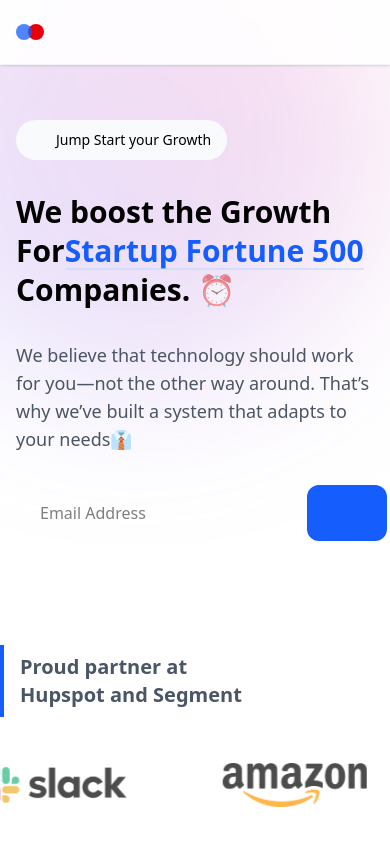
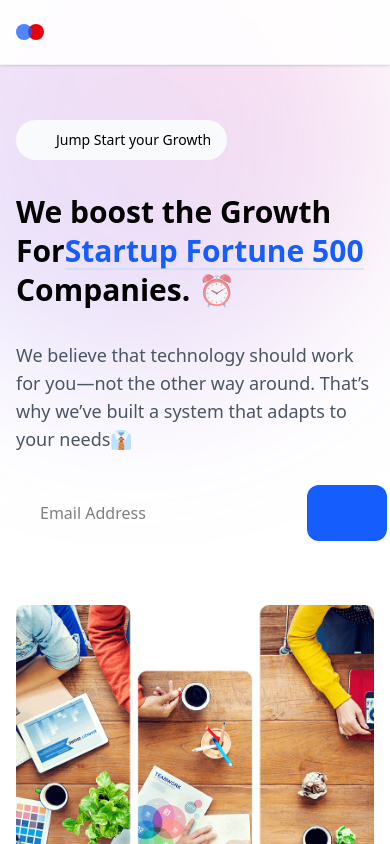
Before and after one commit to BawaErnestKwame/react-tailwind-business-app, a React (Vite) app: page / in a window 390 px wide. Shown: the top 844 px of the page. Built offline with nearby package versions, Linux system fonts and the light colour scheme; some icons are missing.

Commit message:
genral update

```diff
--- a/src/Components/Hero.jsx
+++ b/src/Components/Hero.jsx
@@ -7,7 +7,7 @@
 
 const Hero = () => {
   return (
-    <div className= 'container mx-auto pt-30 pb-6 px-4 sm:px-6 lg:px-8 justify-between items-center flex sm:flex-col md:flex-row' id='home'>
+    <div className= 'container flex-col mx-auto pt-30 pb-6 px-4 sm:px-6 lg:px-8 justify-between items-center flex sm:flex-col md:flex-row' id='home'>
 
         <div className= "w-full md:w-1/2 space-y-8">
 
```
